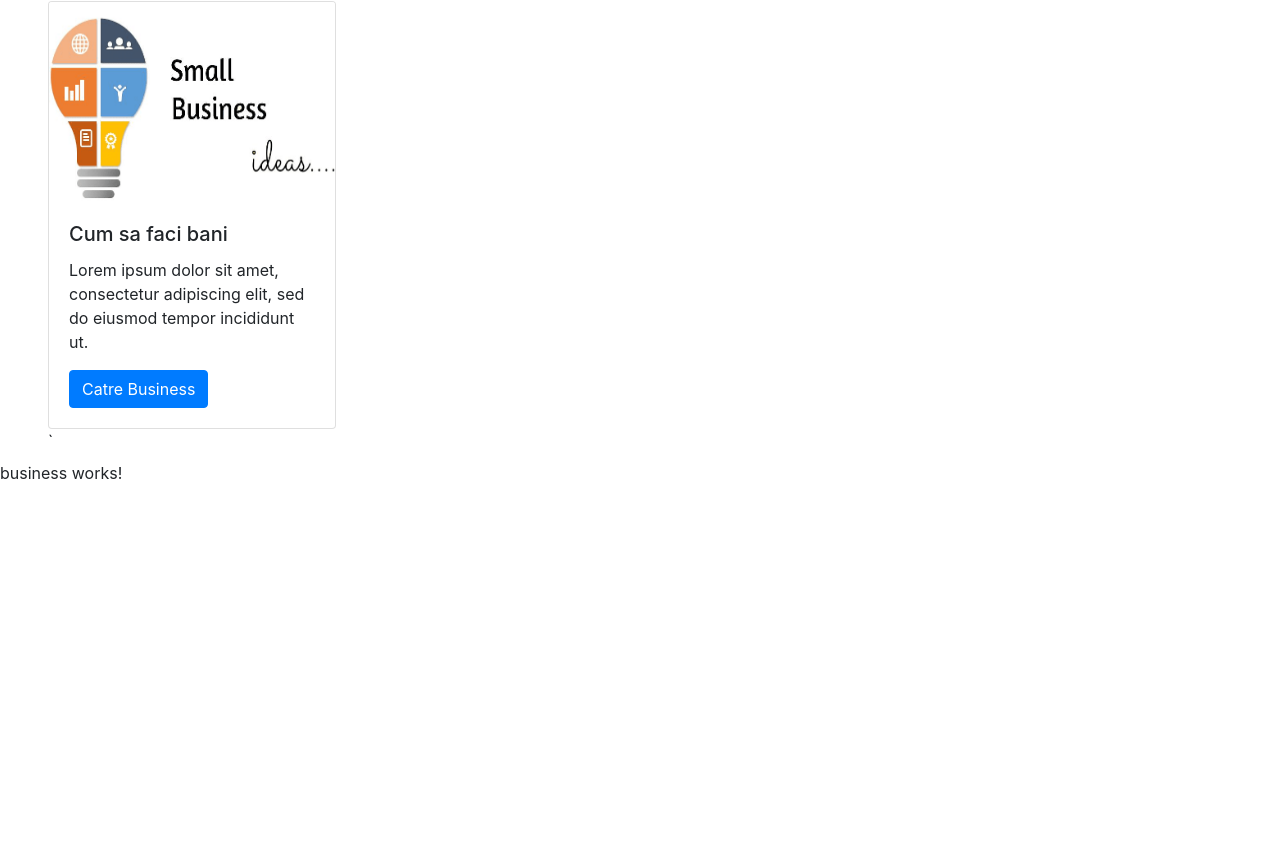
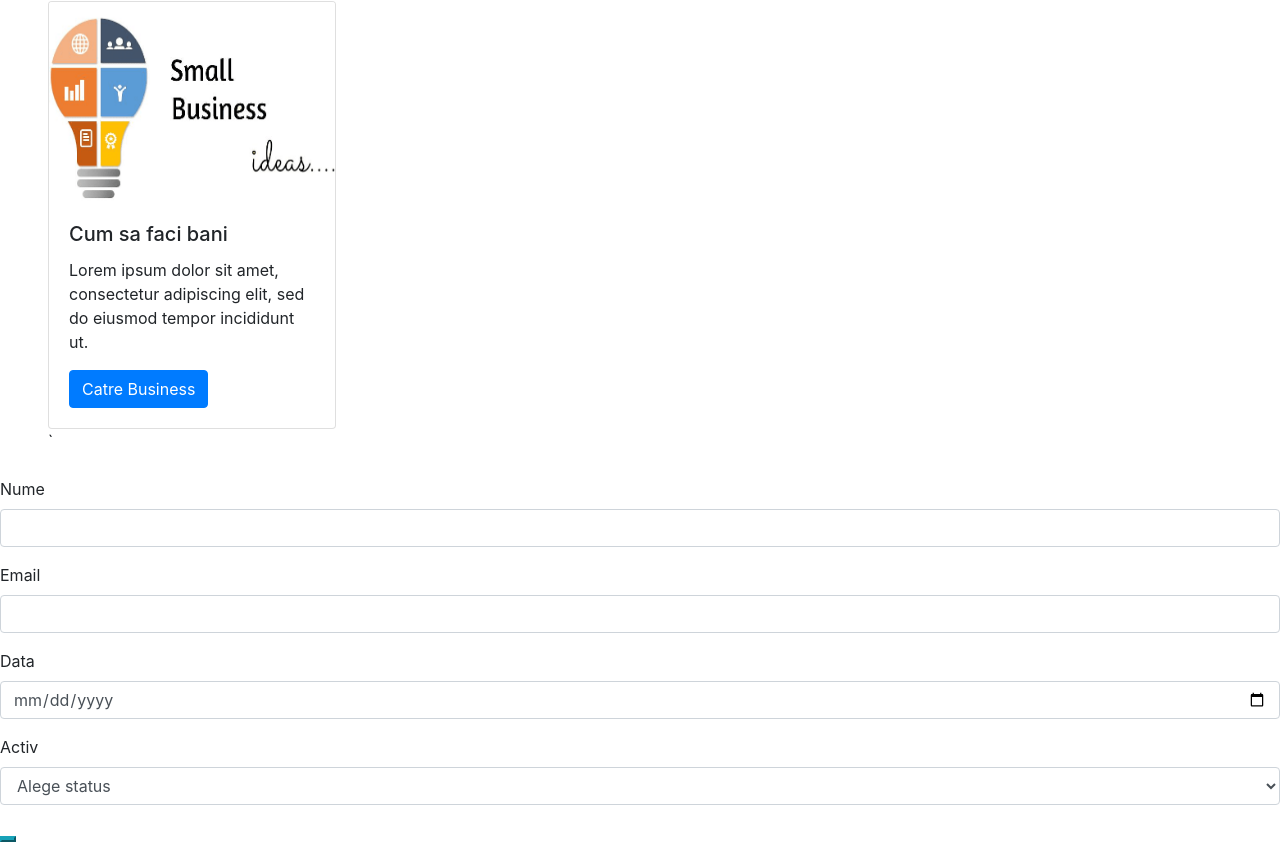
Before and after one commit to adrian-badulescu/test, an Angular app: page /business/1 in a window 1280 px wide. Shown: the part 1435-2280 px from the top of the page. Before the commit the page ends 1936 px from the top, so only its background shows below. Built offline with nearby package versions, Linux system fonts and the light colour scheme.

Commit message:
form added

```diff
--- a/src/app/app.module.ts
+++ b/src/app/app.module.ts
@@ -1,5 +1,6 @@
 import { BrowserModule } from '@angular/platform-browser';
 import { NgModule } from '@angular/core';
+import { HttpClientModule } from '@angular/common/http';
 import { ReactiveFormsModule } from '@angular/forms';
 import { AppRoutingModule } from './app-routing.module';
 import { AppComponent } from './app.component';
@@ -17,7 +18,8 @@ import { BusinessComponent } from './business/business.component';
   imports: [
     BrowserModule,
     AppRoutingModule,
-    ReactiveFormsModule
+    ReactiveFormsModule,
+    HttpClientModule
   ],
   providers: [],
   bootstrap: [AppComponent]
--- a/src/app/business/business.component.html
+++ b/src/app/business/business.component.html
@@ -1 +1,61 @@
-<p>business works!</p>
+<div class="ui-grid ui-grid-responsive ui-fluid ui-grid-pad ewoformcontent">
+
+    <div class="ui-grid ui-grid-responsive ui-fluid">
+        <div class="ui-grid-row">
+            <form  [formGroup]="form">
+
+                <div class="form-group">
+                    <input type="hidden" class="form-control" id="id" formControlName="id">
+                </div>
+
+
+                <div class="row">
+                    <div class="col-lg-12">
+
+                        <div class="form-group">
+                            <label for="name">Nume</label>
+                            <input type="text" class="form-control" id="name" placeholder="" formControlName="name" [ngClass]="{'is-invalid': submitted && form.name.errors}">
+                            <div *ngIf="submitted && form.name.errors" class="invalid-feedback">
+                                <span *ngIf="form.name.errors.required">Valoare obligatorie</span>
+                            </div>
+                        </div>
+
+                        <div class="form-group">
+                            <label for="email">Email</label>
+                            <input type="text" class="form-control" id="email" placeholder="" formControlName="email" [ngClass]="{'is-invalid': submitted && form.email.errors}">
+                            <div *ngIf="submitted && form.email.errors" class="invalid-feedback">
+                                <span *ngIf="form.email.errors.required">Valoare obligatorie</span>
+                            </div>
+                        </div>
+
+                        <div class="form-group">
+                            <label for="date">Data</label>
+                            <input type="date" class="form-control" id="date" placeholder="" formControlName="date" [ngClass]="{'is-invalid': submitted && form.date.errors}">
+                            <div *ngIf="submitted && form.date.errors" class="invalid-feedback">
+                                <span *ngIf="form.date.errors.required">Valoare obligatorie</span>
+                            </div>
+                        </div>
+
+                        <div class="form-group">
+                            <label for="active">Activ</label>
+                            <select class="form-control" name="active" id="active" formControlName="active" [ngClass]="{ 'is-invalid': submitted && form.active.errors}">
+                                <option value="">Alege status</option>
+                                <option *ngFor="let active of Active" [ngValue]="active">{{active}}</option>
+                            </select>
+                            <div *ngIf="submitted && form.active.errors" class="invalid-feedback">
+                                <span *ngIf="form.active.errors.required">Valoare obligatorie</span>
+                            </div>
+                        </div>
+
+
+                    </div>
+                </div>
+            </form>
+        </div>
+    </div>
+    <footer>
+        <div class="ui-dialog-buttonpane ui-widget-content ui-helper-clearfix">
+            <button class="btn-info" icon="fa fa-check" (click)="onSubmit(form.value)" label="Salveaza"></button>
+        </div>
+    </footer>
+</div>
--- a/src/app/business/business.component.ts
+++ b/src/app/business/business.component.ts
@@ -1,15 +1,52 @@
 import { Component, OnInit } from '@angular/core';
+import { FormBuilder, Validators, FormGroup } from '@angular/forms';
+import { Service } from '../service.service';
+import { formCls } from './formModel';
 
 @Component({
   selector: 'app-business',
   templateUrl: './business.component.html',
-  styleUrls: ['./business.component.css']
+  styleUrls: ['./business.component.css'],
 })
 export class BusinessComponent implements OnInit {
+  form: FormGroup;
+  item: formCls;
+  list: Array<formCls>;
+  Active: Array<string> = ['Da', 'Nu'];
 
-  constructor() { }
+  constructor(private service: Service, public formBuilder: FormBuilder) {}
 
   ngOnInit(): void {
+    this.form = this.formBuilder.group({
+      id: [''],
+      name: ['', [Validators.required]],
+      email: ['', [Validators.required, Validators.email]],
+      date: ['', [Validators.required]],
+      active: ['', [Validators.required]],
+    });
   }
 
+  onSubmit(table, values: formCls) {
+    values.id ? this.updateItem(table, values) : this.createItem(table, values);
+  }
+
+  createItem(table, data) {
+    if (this.form.valid) {
+      this.service._createItemEntity(table, data).subscribe((data: any) => {
+        this.form.reset();
+      });
+    }
+  }
+
+  updateItem(table, data) {
+    if (this.form.valid) {
+      this.item = data;
+      this.service
+        .updateItemEntity(table, this.item.id, this.item)
+        .subscribe((data) => {
+          this.form.reset();
+          this.item = null;
+        });
+    }
+  }
 }
--- /dev/null
+++ b/src/app/business/formModel.ts
@@ -0,0 +1,7 @@
+export class formCls {
+    id: string;
+    name: string;
+    email: string;
+    date: Date;
+    active: boolean;
+}
--- a/src/app/card/card.component.ts
+++ b/src/app/card/card.component.ts
@@ -12,7 +12,7 @@ export class CardComponent implements OnInit {
 
   constructor(private route: ActivatedRoute,
     private router: Router) {
-      this.route.params.subscribe( params => console.log(params) );
+      this.route.params.subscribe(params => console.log(params));
     }
 
   ngOnInit(): void {
--- a/src/app/service.service.ts
+++ b/src/app/service.service.ts
@@ -10,7 +10,7 @@ import { environment } from "src/environments/environment";
 @Injectable({
   providedIn: 'root'
 })
-export class ServiceService {
+export class Service {
   public entity: string;
   private apiurl = environment.server.url + "/api";
   constructor(private httpClient: HttpClient) { }
```
